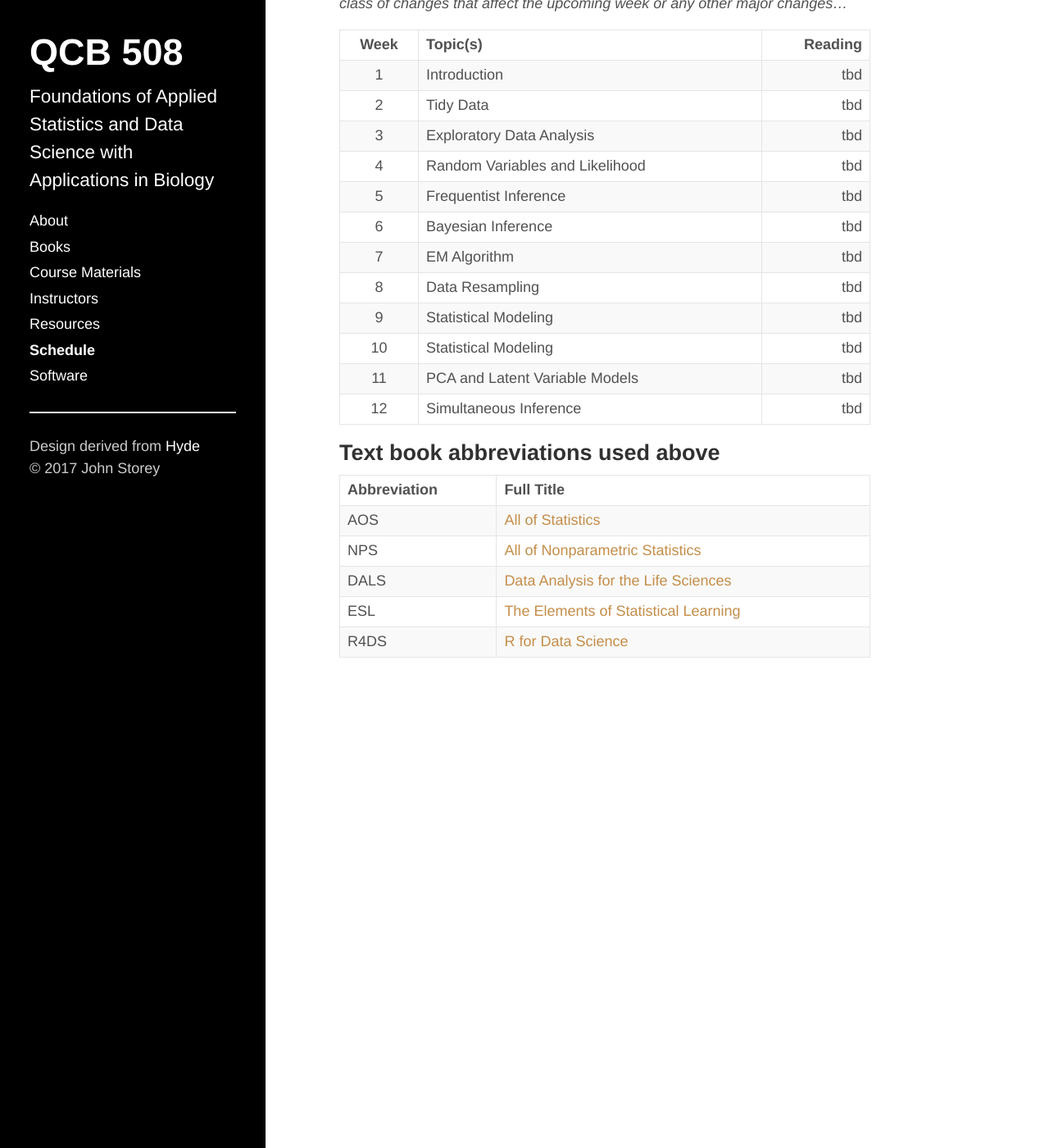
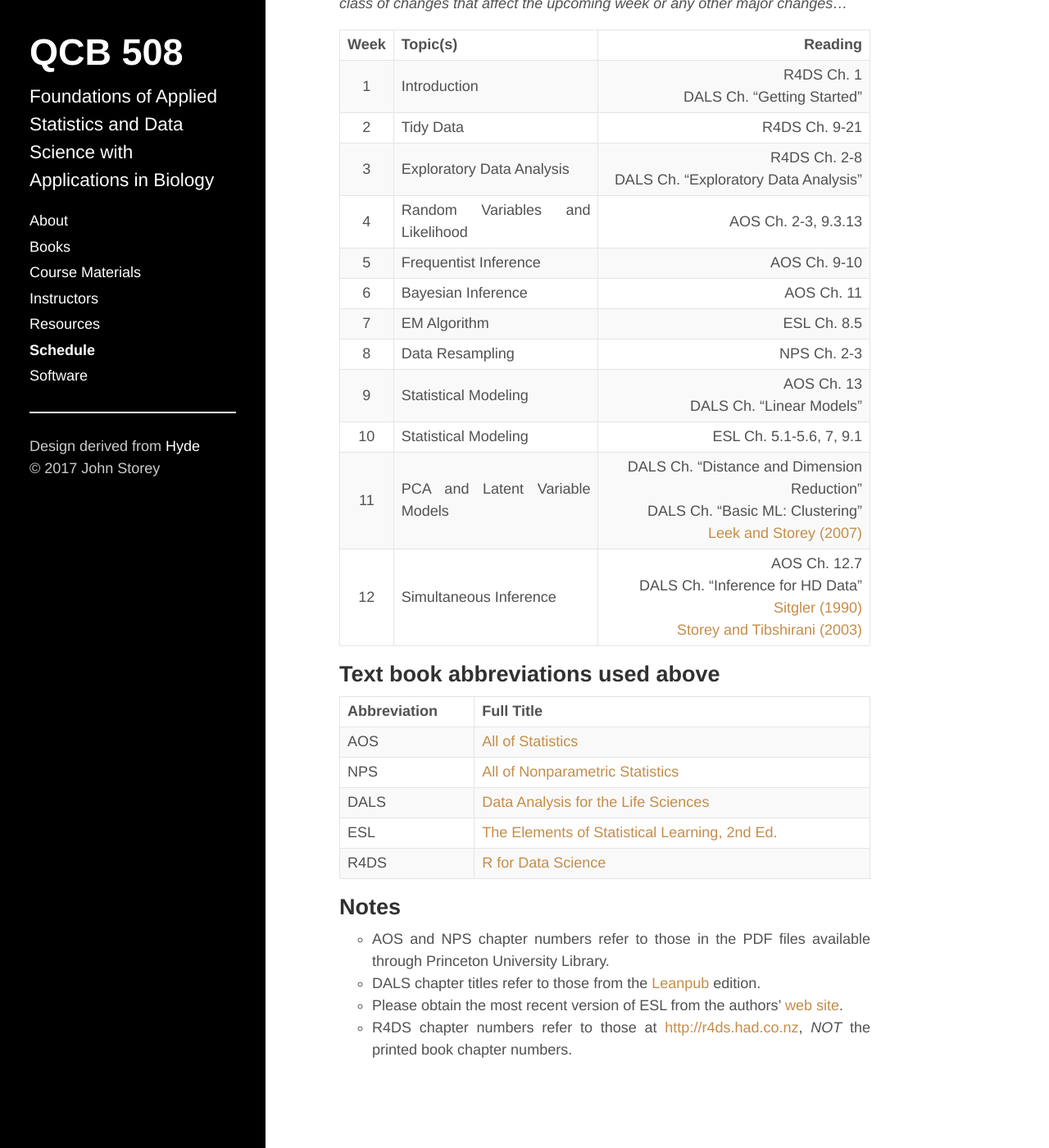
Before and after one commit to jdstorey/asdscourse2019, a Jekyll site: the page built from docs/schedule.md, in a window 1280 px wide and 1400 px high, scrolled down 225 px. Shown: the whole window at 82% size. Built offline with Jekyll 4.4.1, drawn with Linux system fonts in a browser that asks for light colours.

Commit message:
Added reading assignments.

```diff
--- a/docs/schedule.md
+++ b/docs/schedule.md
@@ -11,18 +11,18 @@ title: Schedule
 
 |  Week  | Topic(s) | Reading |
 | :----: | -------- | ------: |
-| 1 | Introduction | tbd |
-| 2 | Tidy Data | tbd |
-| 3 | Exploratory Data Analysis | tbd |
-| 4 | Random Variables and Likelihood | tbd |
-| 5 | Frequentist Inference | tbd |
-| 6 | Bayesian Inference | tbd |
-| 7 | EM Algorithm | tbd |
-| 8 | Data Resampling | tbd |
-| 9 | Statistical Modeling | tbd |
-| 10 | Statistical Modeling | tbd |
-| 11 | PCA and Latent Variable Models | tbd |
-| 12 | Simultaneous Inference | tbd |
+| 1 | Introduction | R4DS Ch. 1 <br> DALS Ch. "Getting Started" |
+| 2 | Tidy Data | R4DS Ch. 9-21 |
+| 3 | Exploratory Data Analysis | R4DS Ch. 2-8 <br> DALS Ch. "Exploratory Data Analysis" |
+| 4 | Random Variables and Likelihood | AOS Ch. 2-3, 9.3.13 |
+| 5 | Frequentist Inference | AOS Ch. 9-10 |
+| 6 | Bayesian Inference | AOS Ch. 11 |
+| 7 | EM Algorithm | ESL Ch. 8.5 |
+| 8 | Data Resampling | NPS Ch. 2-3 |
+| 9 | Statistical Modeling | AOS Ch. 13 <br> DALS Ch. "Linear Models" |
+| 10 | Statistical Modeling | ESL Ch. 5.1-5.6, 7, 9.1 |
+| 11 | PCA and Latent Variable Models | DALS Ch. "Distance and Dimension Reduction" <br> DALS Ch. "Basic ML: Clustering" <br> [Leek and Storey (2007)](http://journals.plos.org/plosgenetics/article?id=10.1371/journal.pgen.0030161) |
+| 12 | Simultaneous Inference | AOS Ch. 12.7 <br> DALS Ch. "Inference for HD Data" <br> [Sitgler (1990)](http://projecteuclid.org/euclid.ss/1177012274) <br> [Storey and Tibshirani (2003)](http://www.pnas.org/content/100/16/9440.full) |
 
 ## Text book abbreviations used above
 
@@ -31,5 +31,12 @@ title: Schedule
 AOS | [All of Statistics](https://pulsearch.princeton.edu/catalog/8865289)
 NPS | [All of Nonparametric Statistics](https://pulsearch.princeton.edu/catalog/6402948)
 DALS | [Data Analysis for the Life Sciences](https://leanpub.com/dataanalysisforthelifesciences)
-ESL | [The Elements of Statistical Learning](http://statweb.stanford.edu/~tibs/ElemStatLearn/)
+ESL | [The Elements of Statistical Learning, 2nd Ed.](http://statweb.stanford.edu/~tibs/ElemStatLearn/)
 R4DS | [R for Data Science](http://r4ds.had.co.nz)
+
+## Notes
+
+- AOS and NPS chapter numbers refer to those in the PDF files available through Princeton University Library.
+- DALS chapter titles refer to those from the [Leanpub](https://leanpub.com/dataanalysisforthelifesciences) edition.
+- Please obtain the most recent version of ESL from the authors' [web site](http://statweb.stanford.edu/~tibs/ElemStatLearn/).
+- R4DS chapter numbers refer to those at <http://r4ds.had.co.nz>, *NOT* the printed book chapter numbers.
```
